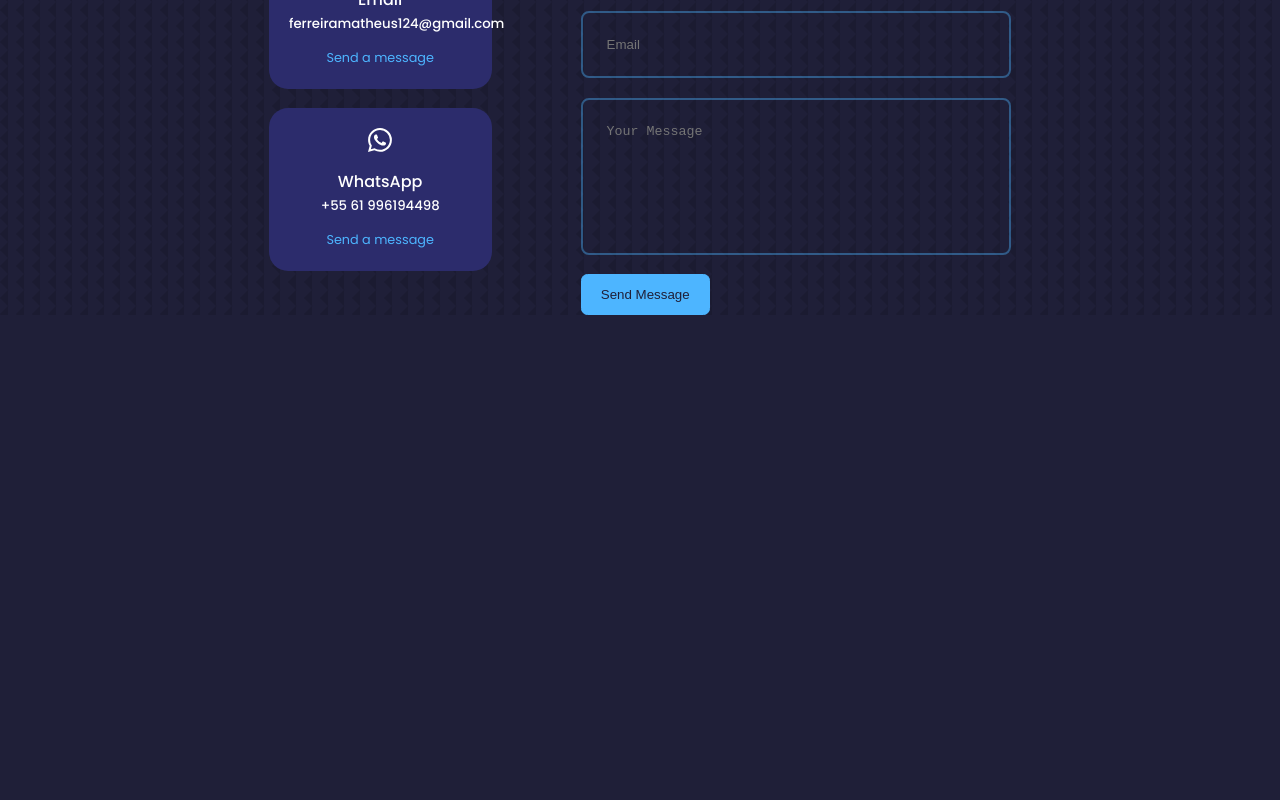
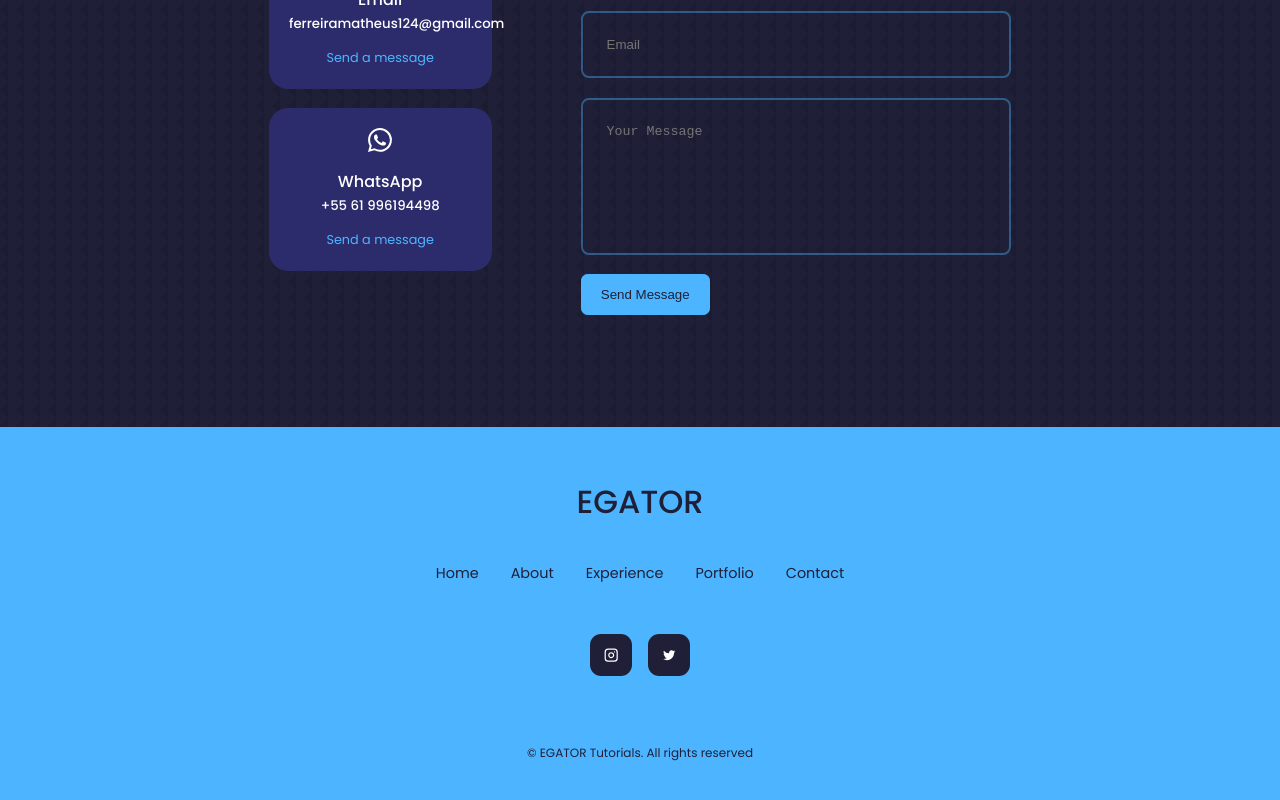
Before and after one commit to MathFerreira01/Portfolio, a React (Create React App) app: page / in a window 1280 px wide. Shown: the part 3550-4350 px from the top of the page. Before the commit the page ends 3865 px from the top, so only its background shows below. Built offline with nearby package versions, Linux system fonts and the light colour scheme.

Commit message:
Concluído o html e estilização do component footer

```diff
--- a/src/components/footer/Footer.jsx
+++ b/src/components/footer/Footer.jsx
@@ -1,10 +1,32 @@
 import React from 'react'
+
+import "./footer.css"
+
+import {FiInstagram} from 'react-icons/fi'
+import {RiTwitterFill} from 'react-icons/ri'
 
 function Footer() {
   return (
-    <div>
+    <footer>
+      <a href='#' className='footer_logo'>EGATOR</a>
 
-    </div>
+      <ul className='permalinks'>
+        <li><a href='#'>Home</a></li>
+        <li><a href='#'>About</a></li>
+        <li><a href='#'>Experience</a></li>
+        <li><a href='#'>Portfolio</a></li>
+        <li><a href='#'>Contact</a></li>
+      </ul>
+
+      <div className="footer_socials">
+        <a href='https://instagram.com'><FiInstagram/></a>
+        <a href='https://twitter.com'><RiTwitterFill/></a>
+      </div>
+
+      <div className="footer_copyright">
+        <small>&copy; EGATOR Tutorials. All rights reserved</small>
+      </div>
+    </footer>
   )
 }
 
--- a/src/components/footer/footer.css
+++ b/src/components/footer/footer.css
@@ -0,0 +1,66 @@
+footer {
+    background: var(--color-primary);
+    padding: 3rem 0;
+    text-align: center;
+    font-size: 0.9rem;
+    margin-top: 7rem;
+}
+
+footer a {
+    color: var(--color-bg);
+}
+
+.footer_logo {
+    font-size: 2rem;
+    font-weight: 500;
+    margin-bottom: 2rem;
+    display: inline-block;
+}
+
+.permalinks {
+    display: flex;
+    flex-wrap: wrap;
+    justify-content: center;
+    gap: 2rem;
+    margin: 0 auto 3rem;
+}
+
+.footer_socials {
+    display: flex;
+    justify-content: center;
+    gap: 1rem;
+    margin-bottom: 4rem;
+}
+
+.footer_socials a {
+    background: var(--color-bg);
+    color: var(--color-white);
+    padding: 0.8rem;
+    border-radius: 0.7rem;
+    display: flex;
+    border: 1px solid transparent;
+}
+
+.footer_socials a:hover {
+    background: transparent;
+    color: var(--color-bg);
+    border-color: var(--color-bg);
+}
+
+.footer_copyright {
+    margin-bottom: 4rem;
+    color: var(--color-bg);
+}
+
+/* ============================================= MEDIA QUERIES (SMALL DEVICES) ===============================================*/
+
+@media screen and (max-width: 600px) {
+    .permalinks {
+        flex-direction: column;
+        gap: 1.5rem;
+    }
+
+    .footer_socials {
+        margin-bottom: 2.6rem;
+    }
+}
```
